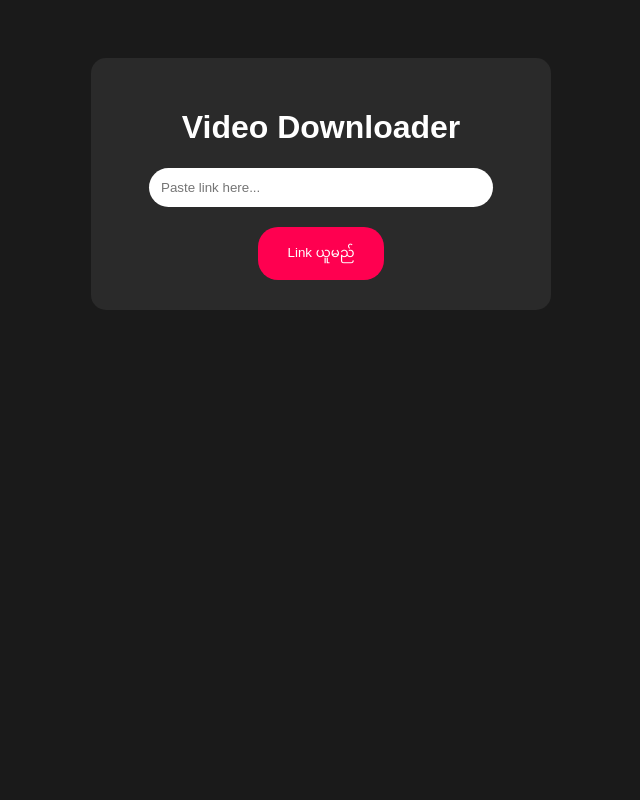
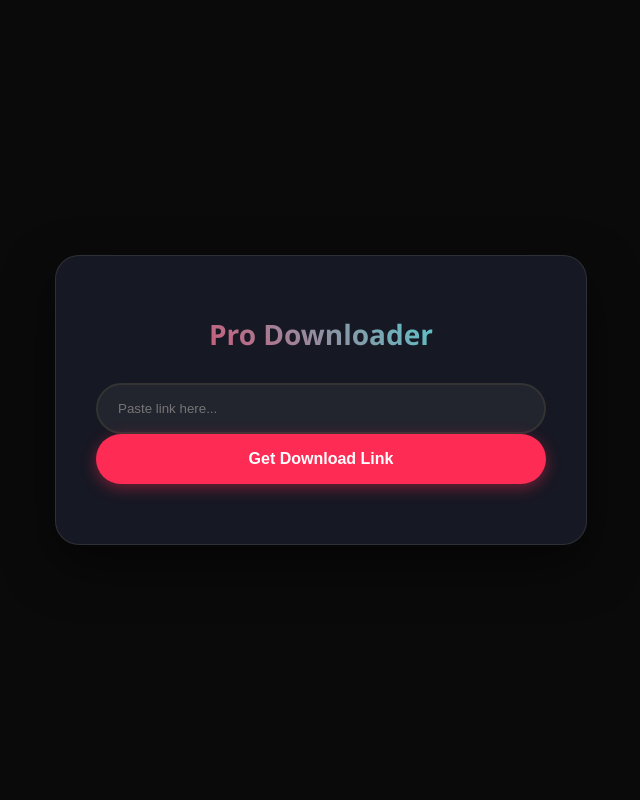
Before and after one commit to jonas76656-sketch/h, a Flask app: page / in a window 1280 px wide. Shown: the whole page, without its empty margins (319-959 px from the left). Run offline with Flask 3, Linux system fonts and the light colour scheme; some libraries are stand-ins or nearby versions.

Commit message:
Update index.html

```diff
--- a/templates/index.html
+++ b/templates/index.html
@@ -1,45 +1,215 @@
 <!DOCTYPE html>
-<html lang="my">
+<html lang="en">
 <head>
     <meta charset="UTF-8">
-    <title>My Video Downloader</title>
+    <meta name="viewport" content="width=device-width, initial-scale=1.0">
+    <title>Pro Video Downloader</title>
     <style>
-        body { font-family: sans-serif; background: #1a1a1a; color: white; text-align: center; padding: 50px; }
-        .box { background: #2a2a2a; padding: 30px; border-radius: 15px; display: inline-block; width: 100%; max-width: 400px; }
-        input { width: 80%; padding: 12px; border-radius: 20px; border: none; margin-bottom: 20px; }
-        button { padding: 12px 30px; border-radius: 20px; border: none; background: #ff0050; color: white; cursor: pointer; }
-        #result { margin-top: 20px; display: none; }
-        .dl-btn { display: inline-block; background: #00f2ea; color: black; padding: 10px 20px; text-decoration: none; border-radius: 10px; margin-top: 10px; font-weight: bold; }
+        :root {
+            --primary: #fe2c55;
+            --secondary: #25f4ee;
+            --dark: #0a0a0a;
+            --card: #161823;
+        }
+
+        body {
+            font-family: 'Segoe UI', sans-serif;
+            background: var(--dark);
+            color: white;
+            display: flex;
+            justify-content: center;
+            align-items: center;
+            min-height: 100vh;
+            margin: 0;
+            overflow-x: hidden;
+        }
+
+        .container {
+            background: var(--card);
+            padding: 40px;
+            border-radius: 24px;
+            box-shadow: 0 20px 50px rgba(0,0,0,0.5);
+            width: 90%;
+            max-width: 450px;
+            text-align: center;
+            border: 1px solid rgba(255,255,255,0.1);
+        }
+
+        h1 {
+            font-size: 28px;
+            background: linear-gradient(45deg, var(--primary), var(--secondary));
+            -webkit-background-clip: text;
+            -webkit-text-fill-color: transparent;
+            margin-bottom: 30px;
+        }
+
+        .input-group {
+            position: relative;
+            margin-bottom: 20px;
+        }
+
+        input {
+            width: 100%;
+            padding: 16px 20px;
+            background: rgba(255,255,255,0.05);
+            border: 2px solid #333;
+            border-radius: 50px;
+            color: white;
+            box-sizing: border-box;
+            outline: none;
+            transition: 0.3s;
+        }
+
+        input:focus { border-color: var(--primary); }
+
+        .btn-get {
+            width: 100%;
+            padding: 16px;
+            border-radius: 50px;
+            border: none;
+            background: var(--primary);
+            color: white;
+            font-weight: bold;
+            font-size: 16px;
+            cursor: pointer;
+            box-shadow: 0 4px 15px rgba(254, 44, 85, 0.4);
+            transition: 0.3s;
+        }
+
+        .btn-get:hover { transform: scale(1.02); opacity: 0.9; }
+
+        #result {
+            display: none;
+            margin-top: 30px;
+            animation: slideUp 0.5s ease;
+        }
+
+        .video-card {
+            background: rgba(255,255,255,0.03);
+            border-radius: 15px;
+            padding: 15px;
+            border: 1px solid #444;
+        }
+
+        img { width: 100%; border-radius: 10px; margin-bottom: 15px; }
+
+        .btn-download {
+            display: block;
+            background: var(--secondary);
+            color: black;
+            padding: 14px;
+            border-radius: 10px;
+            text-decoration: none;
+            font-weight: bold;
+            margin-top: 10px;
+            cursor: pointer;
+            border: none;
+            width: 100%;
+        }
+
+        .loader {
+            display: none;
+            width: 30px; height: 30px;
+            border: 4px solid #333;
+            border-top: 4px solid var(--primary);
+            border-radius: 50%;
+            animation: spin 1s linear infinite;
+            margin: 20px auto;
+        }
+
+        @keyframes spin { 100% { transform: rotate(360deg); } }
+        @keyframes slideUp { from { opacity: 0; transform: translateY(20px); } to { opacity: 1; transform: translateY(0); } }
     </style>
 </head>
 <body>
-    <div class="box">
-        <h1>Video Downloader</h1>
-        <input type="text" id="url" placeholder="Paste link here...">
-        <button onclick="getLink()">Link ယူမည်</button>
+
+    <div class="container">
+        <h1>Pro Downloader</h1>
+
+        <div class="input-group">
+            <input type="text" id="urlInput" placeholder="Paste link here...">
+            <button class="btn-get" onclick="fetchVideo()">Get Download Link</button>
+        </div>
+
+        <div id="loader" class="loader"></div>
+
         <div id="result">
-            <h3 id="title"></h3>
-            <img id="thumb" src="" style="width: 100%; border-radius: 10px;">
-            <a id="dlLink" class="dl-btn" href="" target="_blank">Download Video</a>
+            <div class="video-card">
+                <img id="thumb" src="">
+                <p id="title" style="font-size: 14px; margin-bottom: 15px; color: #ccc;"></p>
+                <button id="dlBtn" class="btn-download">Download MP4 Now</button>
+            </div>
         </div>
     </div>
 
     <script>
-        async function getLink() {
-            const url = document.getElementById('url').value;
+        async function fetchVideo() {
+            const url = document.getElementById('urlInput').value;
+            const loader = document.getElementById('loader');
+            const result = document.getElementById('result');
+
+            if (!url) return alert("Please paste a link!");
+
+            loader.style.display = 'block';
+            result.style.display = 'none';
+
+            try {
+                // မှတ်ချက် - ဤနေရာတွင် သင်၏ Railway URL ကို အစားထိုးရန် မမေ့ပါနှင့်
                 const res = await fetch('/download', {
                     method: 'POST',
                     headers: {'Content-Type': 'application/json'},
                     body: JSON.stringify({url: url})
                 });
+
                 const data = await res.json();
-            if(data.success) {
-                document.getElementById('result').style.display = 'block';
+
+                if (data.success) {
+                    document.getElementById('thumb').src = data.thumbnail;
                     document.getElementById('title').innerText = data.title;
-                document.getElementById('thumb').src = data.thumbnail;
-                document.getElementById('dlLink').href = data.download_url;
+
+                    // Force Download အတွက် Function ချိတ်ခြင်း
+                    document.getElementById('dlBtn').onclick = () => {
+                        forceDownload(data.download_url, 'video.mp4');
+                    };
+
+                    loader.style.display = 'none';
+                    result.style.display = 'block';
                 } else {
                     alert("Error: " + data.error);
+                    loader.style.display = 'none';
+                }
+            } catch (e) {
+                alert("Server Error! Check your Railway connection.");
+                loader.style.display = 'none';
+            }
+        }
+
+        // ဗီဒီယို Player ပွင့်မလာဘဲ တန်းဒေါင်းပေးမည့် Function
+        async function forceDownload(url, filename) {
+            const btn = document.getElementById('dlBtn');
+            btn.innerText = "Downloading...";
+            btn.style.opacity = "0.5";
+
+            try {
+                const response = await fetch(url);
+                const blob = await response.blob();
+                const blobUrl = window.URL.createObjectURL(blob);
+
+                const a = document.createElement('a');
+                a.href = blobUrl;
+                a.download = filename;
+                document.body.appendChild(a);
+                a.click();
+                document.body.removeChild(a);
+                window.URL.revokeObjectURL(blobUrl);
+
+                btn.innerText = "Download MP4 Now";
+                btn.style.opacity = "1";
+            } catch (e) {
+                // Blob မရလျှင် ပုံမှန်အတိုင်း Link အသစ်ဖြင့် ဖွင့်ပေးရန်
+                window.open(url, '_blank');
+                btn.innerText = "Download MP4 Now";
+                btn.style.opacity = "1";
             }
         }
     </script>
```
Lines whose indentation alone changed are shown as unchanged.
